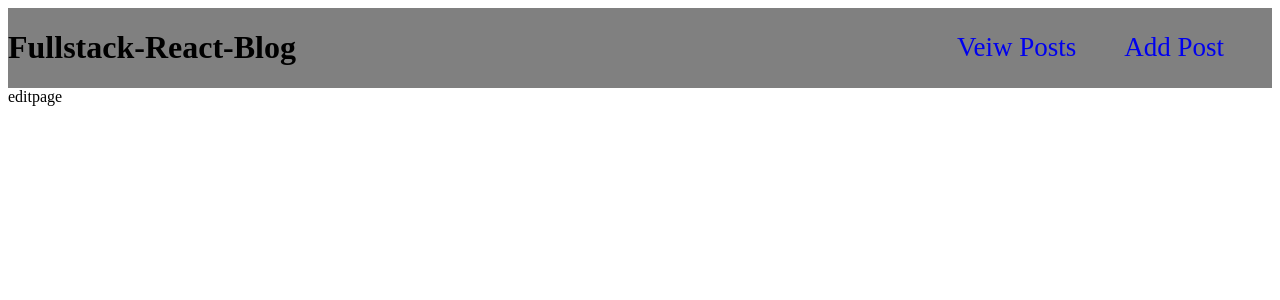
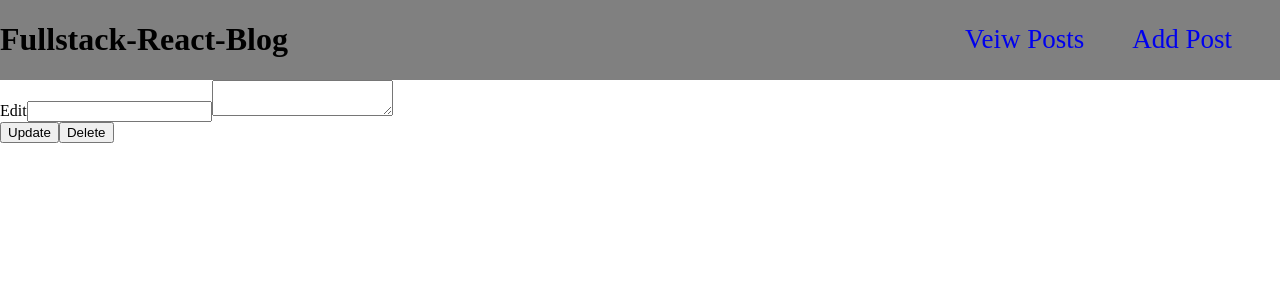
Before and after one commit to gildonnie/fullstack-blog-app, a React (Create React App) app in the folder client/: page /editpage/1 in a window 1280 px wide. Shown: the top 300 px of the page. Built offline with nearby package versions, Linux system fonts and the light colour scheme; no server answers.

Commit message:
updated app with front and backend connected

```diff
--- a/client/public/index.html
+++ b/client/public/index.html
@@ -26,7 +26,7 @@
     -->
     <title>React App</title>
   </head>
-  <body>
+  <body style="margin: 0;">
     <noscript>You need to enable JavaScript to run this app.</noscript>
     <div id="root"></div>
     <!--
--- a/client/src/components/Catagory.jsx
+++ b/client/src/components/Catagory.jsx
@@ -4,9 +4,9 @@ import styled from 'styled-components';
 const Catagorywrapper = styled.div`
   color: lightblue;
   padding: 1rem 0;
-  margin-right: 100px;
+  margin-right: 1rem;
+  margin-top: 7rem;
   text-align: center;
-
   button {
     margin: 0.25rem 0;
   }
--- a/client/src/components/Footer.tsx
+++ b/client/src/components/Footer.tsx
@@ -5,9 +5,12 @@ const FooterWrapper = styled.footer`
   text-align: center;
   background-color: grey;
   padding: 0.8rem 1.7rem;
-  width: auto;
+  width: 100%;
   position: absolute;
   bottom: 0;
+  padding-right: 0px;
+  padding-left: 0px;
+
   h4 {
     font-family: cursive;
     color: green;
--- a/client/src/components/Posts.tsx
+++ b/client/src/components/Posts.tsx
@@ -5,23 +5,29 @@ import Catagory from './Catagory';
 import { Post } from '../types';
 import Footer from './Footer';
 
+const PostWrapper = styled.div`
+  display: grid;
+  grid-template-columns: 2fr 1fr;
+`;
 const ArticlePost = styled.article`
+  margin-left: 20rem;
+  margin-top: 1rem;
+  max-width: 90%;
   border: 1px solid black;
   margin-bottom: 1rem;
   text-decoration: none;
+  text-align: center;
   a:link {
     text-decoration: none;
   }
-`;
-const PostWrapper = styled.div`
-
-
 `;
 function Posts({ posts }: { posts: Post[] }) {
   return (
     <>
       <PostWrapper>
+        <div>
           {posts.map(({ _id, title, content }: Post) => (
+
             <ArticlePost>
               <h1>
                 <Link to={`/editpage/${_id}`} state={{ ...posts }}>
@@ -34,6 +40,7 @@ function Posts({ posts }: { posts: Post[] }) {
               </section>
             </ArticlePost>
           ))}
+        </div>
         <Catagory />
       </PostWrapper>
       <Footer />
--- a/client/src/pages/EditPage.tsx
+++ b/client/src/pages/EditPage.tsx
@@ -4,8 +4,9 @@ import { useParams } from 'react-router-dom';
 
 type PostData = {
   id: number;
-  body: string;
   title: string;
+  content: string;
+  category?: string;
 }
 
 function EditPage() {
@@ -13,19 +14,31 @@ function EditPage() {
   const [data, setData] = useState<PostData>();
 
   useEffect(() => {
-    axios.get(`http://localhost:3000/posts/${id}`)
+    axios.get(`http://localhost:5000/blog/posts/${id}`)
       .then((response: AxiosResponse) => {
         console.log(response.data);
         setData(response.data);
       });
   }, [id]);
-  useEffect(() => {
-    if (data) {
-      console.log(data);
-    }
-  });
+
   return (
-    <div>editpage </div>
+    <>
+      <div>
+        <form>
+          <label htmlFor="Title">
+            Edit
+            <input
+              id="Title"
+              type="text"
+              value={data && data.title}
+            />
+          </label>
+          <textarea value={data && data.content} />
+        </form>
+      </div>
+      <button type="submit">Update</button>
+      <button type="submit">Delete</button>
+    </>
   );
 }
 
--- a/client/src/pages/fullPost.tsx
+++ b/client/src/pages/fullPost.tsx
@@ -20,11 +20,7 @@ function fullPost() {
         setData(response.data);
       });
   }, [id]);
-  useEffect(() => {
-    if (data) {
-      console.log(data);
-    }
-  });
+
   return (
     <div>
       <h1>{data && data.title}</h1>
```
Also changed, not shown: 2 other files (tests, documents, lock files or other folders). Lines whose indentation alone changed are shown as unchanged.
